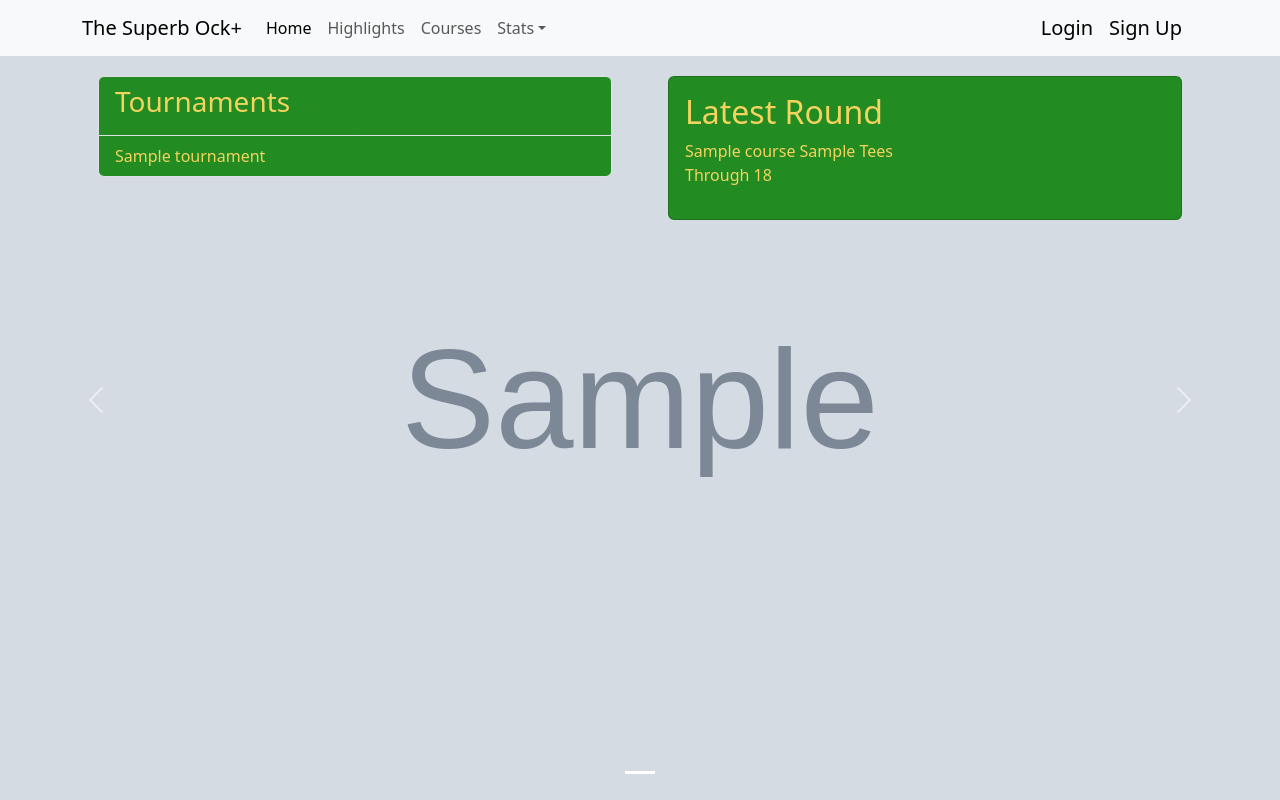
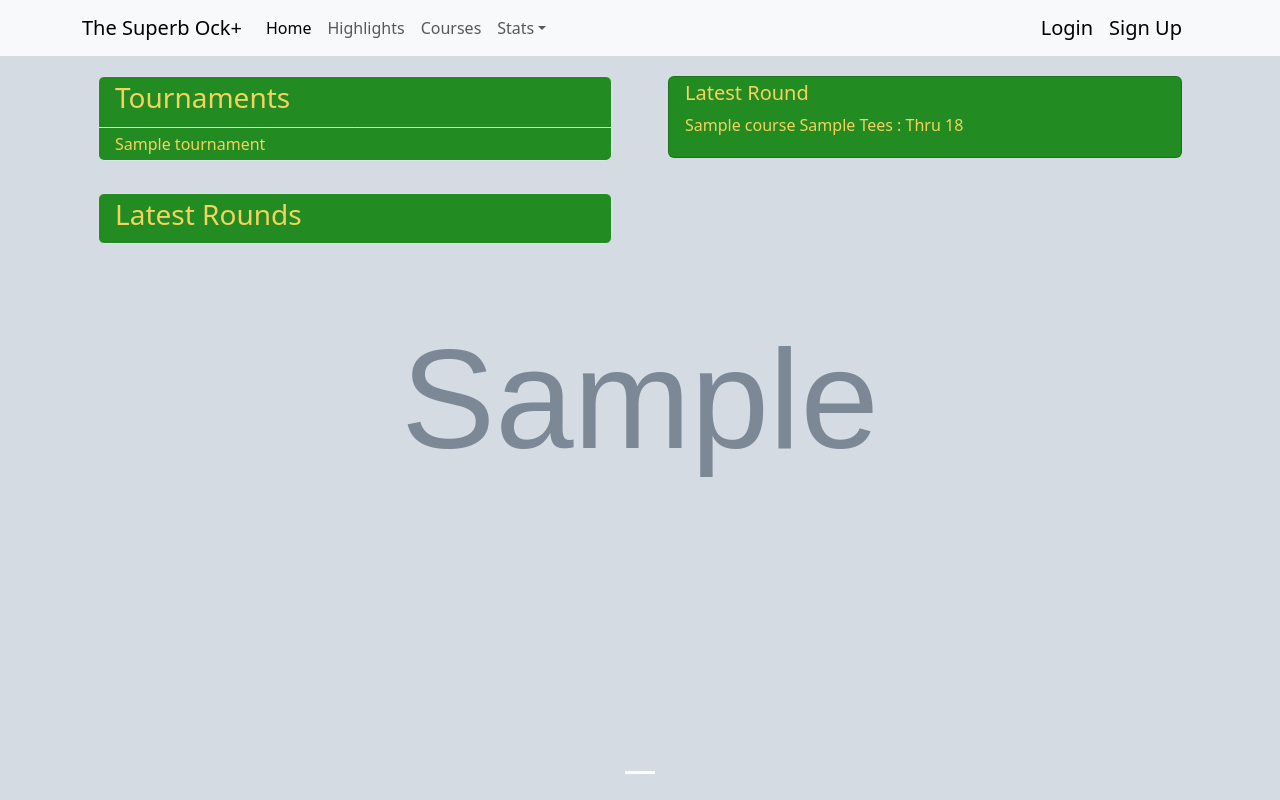
Before and after one commit to rgl1892/golf-2024, a Django app: page / in a window 1280 px wide. Run offline with Django 4.2, Linux system fonts and the light colour scheme; tables that the repository leaves empty hold one stand-in row (values such as "Sample post"); grey boxes marked "Sample" are stand-in pictures.

Commit message:
homepage edit

```diff
--- a/tournaments/static/tournaments/styles.css
+++ b/tournaments/static/tournaments/styles.css
@@ -8,7 +8,7 @@
   /* --bs-body-color: #247116; */
   --bs-body-color-rgb: 33, 37, 41;
   /* --bs-body-bg: #247116; */
-  --bs-body-bg: #228b22;
+  --bs-body-bg: rgb(34, 139, 34);
 
   /* --bs-body-bg: black; */
   /* --bs-body-bg: #5E7FF4; */
--- a/tournaments/templates/tournaments/home.html
+++ b/tournaments/templates/tournaments/home.html
@@ -16,14 +16,7 @@
     </div>
     {% endfor %}
   </div>
-  <button class="carousel-control-prev" type="button" data-bs-target="#carouselExampleAutoplaying" data-bs-slide="prev">
-    <span class="carousel-control-prev-icon" aria-hidden="true"></span>
-    <span class="visually-hidden">Previous</span>
-  </button>
-  <button class="carousel-control-next" type="button" data-bs-target="#carouselExampleAutoplaying" data-bs-slide="next">
-    <span class="carousel-control-next-icon" aria-hidden="true"></span>
-    <span class="visually-hidden">Next</span>
-  </button>
+
 </div>
 <div class="container">
 <div class="row">
@@ -31,9 +24,9 @@
 <div class="col-lg-6">
 
   <ul class="list-group m-3">
-    <a class="list-group-item list-group-item-action" ><h3>Tournaments</h3></a>
+    <a class="list-group-item list-group-item-action px-3 py-1" ><h3>Tournaments</h3></a>
     {% for tournament in tournaments %}
-    <a class="list-group-item list-group-item-action" href="{% url 'tournament' tournament.slug %}">{{tournament}}</a>
+    <a class="list-group-item list-group-item-action px-3 py-1" href="{% url 'tournament' tournament.slug %}">{{tournament}}</a>
     {% endfor %}
   </ul>
 
@@ -42,12 +35,11 @@
 <div class="col-lg-6 ">
   <div class="m-3">
     <div class="card">
-      <div class="card-body">
+      <div class="card-body px-3 py-1">
         <a class="navbar-brand" href="{% url 'scores' tournament=latest_round.holiday.tournament.slug holiday=latest_round.holiday.slug selected_round=latest_round.round_number %}">
-          <h2>Latest Round</h2>
-          <p>{{latest_round.score_set.all.0.hole.course}}
-          <br>
-          Through {{through}}</p>
+          <h5>Latest Round</h5>
+          <p>{{latest_round.score_set.all.0.hole.course}} :
+          Thru {{through}}</p>
 
           <!-- {{latest_scores}} -->
         </a>
@@ -57,6 +49,17 @@
 
   </div>
 </div>
+<div class="col-lg-6">
+
+  <ul class="list-group m-3">
+    <a class="list-group-item list-group-item-action  px-3 py-1" ><h3>Latest Rounds</h3></a>
+    {% for rounds in last_rounds %}
+    <a class="list-group-item list-group-item-action px-3 py-1" href="{% url 'scores' tournament=rounds.holiday.tournament.slug holiday=rounds.holiday.slug selected_round=rounds.round_number %}"
+    >{{rounds.score_set.all.0.hole.course.course_name}} : {{rounds.score_set.all.0.hole.course.slope_rating}}, {{rounds.score_set.all.0.hole.course.course_rating}}</a>
+    {% endfor %}
+  </ul>
+
+</div>
 </div>
 
 
--- a/tournaments/views.py
+++ b/tournaments/views.py
@@ -104,6 +104,7 @@ class Home(View):
         through = round(sum(scores_2)/(len(scores_2)/18))
 
         images = CarouselImage.objects.all().order_by('?')[:4]
+        last_rounds = GolfRound.objects.order_by('id').reverse()[1:5]
         # for x in range(len(latest_scores)):
         #     print(latest_scores[x].strokes)
 
@@ -124,6 +125,7 @@ class Home(View):
             'latest_scores':latest_scores,
             'through':through,
             'images':images,
+            'last_rounds':last_rounds
             }
         return render(request, self.template_name, context)
 
```
